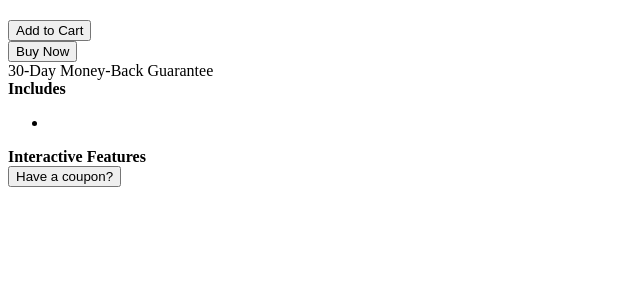
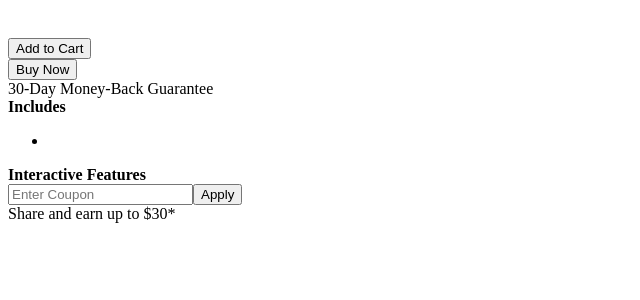
Before and after one commit to U-Courses/header-sidebar-service, a React app: page / in a window 1280 px wide. Both pictures are taken after a click on the button "Have a coupon?". Shown: the top 300 px of the page, without its empty margins (0-640 px from the left). Built offline with nearby package versions, Linux system fonts and the light colour scheme; no server answers; the HTML template or start-up script is replaced by a standard one.

Commit message:
Add react subcomponents for sidebar, implement click handler for coupon button

```diff
--- /dev/null
+++ b/client/src/components/CouponDefault.jsx
@@ -0,0 +1,9 @@
+import React from 'react';
+
+const CouponDefault = props => (
+  <div className="default-coupon-area">
+    <button onClick={() => props.couponClickHandler() }>Have a coupon?</button>
+  </div>
+);
+
+export default CouponDefault;
--- /dev/null
+++ b/client/src/components/CouponForm.jsx
@@ -0,0 +1,16 @@
+import React from 'react';
+
+const CouponForm = props => (
+  <div className="coupon-area">
+    <form className="coupon-form">
+      <span className="form-group">
+        <input type="text" placeholder="Enter Coupon" className="form-input" />
+        <span>
+          <button type="submit"className="coupon-btn red-btn">Apply</button>
+        </span>
+      </span>
+    </form>
+  </div>
+);
+
+export default CouponForm;
--- /dev/null
+++ b/client/src/components/Features.jsx
@@ -0,0 +1,17 @@
+import React from 'react';
+
+const Features = props => (
+  <section className="features">
+    <div>
+      <strong>Includes</strong>
+    </div>
+    <div>
+      <ul>
+        <li><span className="feature-icon"></span><span className="feature-text"></span></li>
+        {/* Turn into component x5 */}
+      </ul>
+    </div>
+  </section>
+);
+
+export default Features;
--- a/client/src/components/Header.jsx
+++ b/client/src/components/Header.jsx
@@ -1,6 +1,6 @@
 import React from 'react';
 
-const Header = (props) => (
+const Header = props => (
   <div className="left-col">
     <div className="header-container">
       <section className="titles header-row">
--- /dev/null
+++ b/client/src/components/Interactives.jsx
@@ -0,0 +1,14 @@
+import React from 'react';
+
+const Interactives = props => (
+  <section className="interactives-box">
+    <div className="interactives">
+      <div>
+        <strong>Interactive Features</strong>
+      </div>
+      <div className="total-resources" />
+    </div>
+  </section>
+);
+
+export default Interactives;
--- /dev/null
+++ b/client/src/components/PurchaseBox.jsx
@@ -0,0 +1,19 @@
+import React from 'react';
+
+const PurchaseBox = props => (
+  <section className="purchase-box">
+    <div className="sale-price"></div>
+    <div className="list-price"></div>
+    <div className="percent-off"></div>
+    <div className="sale-time-left"></div>
+    <div className="btn-box">
+      <button id="cart-add-btn">Add to Cart</button>
+    </div>
+    <div className="btn-box">
+      <button id="buy-now-btn red-btn">Buy Now</button>
+    </div>
+    <div>30-Day Money-Back Guarantee</div>
+  </section>
+);
+
+export default PurchaseBox;
--- /dev/null
+++ b/client/src/components/ShareBox.jsx
@@ -0,0 +1,15 @@
+import React from 'react';
+
+const ShareBox = props => (
+  <section className="share-box">
+    <div className="delineation"></div>
+    <div className="share">
+      <span>Share and earn up to $30</span><span className="share-blue">*</span>
+    </div>
+    <div className="invite">
+      <span className="share-blue invite-icon"></span><span className="share-blue invite-text"></span>
+    </div>
+  </section>
+);
+
+export default ShareBox;
--- a/client/src/components/Sidebar.jsx
+++ b/client/src/components/Sidebar.jsx
@@ -1,59 +1,47 @@
 import React from 'react';
+import Trailer from './Trailer.jsx';
+import PurchaseBox from './PurchaseBox.jsx';
+import Features from './Features.jsx';
+import Interactives from './Interactives.jsx';
+import CouponDefault from './CouponDefault.jsx';
+import CouponForm from './CouponForm.jsx';
+import ShareBox from './ShareBox.jsx';
 
-const Sidebar = (props) => (
-  <div className="right-col">
-    <div className="side-bar-container">
-      <section className="trailer-box">
-       <div className="trailer">
-         <a></a>
-       </div>
-      </section>
-      <section className="purchase-box">
-        <div className="sale-price"></div>
-        <div className="list-price"></div>
-        <div className="percent-off"></div>
-        <div className="sale-time-left"></div>
-        <div className="btn-box">
-          <button id="cart-add-btn">Add to Cart</button>
+class Sidebar extends React.Component {
+  constructor(props) {
+    super(props);
+    this.state = {
+      hasCoupon: false,
+    };
+    this.couponClickHandler = this.couponClickHandler.bind(this);
+  }
+
+  couponClickHandler() {
+    this.setState({ hasCoupon: true });
+  }
+
+  render() {
+    let coupon;
+    if (!this.state.hasCoupon) {
+      coupon = <CouponDefault couponClickHandler={ this.couponClickHandler }/>;
+    } else {
+      coupon = <CouponForm />;
+    }
+    return (
+      <div className="right-col">
+        <div className="side-bar-container">
+          <Trailer />
+          <PurchaseBox />
+          <Features />
+          <Interactives />
+          <section className="coupon-box">
+            { coupon }
+          </section>
+          <ShareBox />
         </div>
-        <div className="btn-box">
-          <button id="buy-now-btn">Buy Now</button>
-        </div>
-        <div>30-Day Money-Back Guarantee</div>
-      </section>
-      <section className ="features">
-        <div>
-          <strong>Includes</strong>
-        </div>
-        <div>
-          <ul>
-            <li><span className="feature-icon"></span><span className="feature-text"></span></li>
-            {/* Turn into component x5 */}
-          </ul>
-        </div>
-      </section>
-      <section className="interactives-box">
-        <div className="interactives">
-          <div>
-            <strong>Interactive Features</strong>
-          </div>
-          <div className="total-resources"></div>
-        </div>
-      </section>
-      <section className="coupon-box">
-        <div className="coupon-area">
-          <button>Have a coupon?</button>
-        </div>
-      </section>
-      <section className="share-box">
-        <div className="delineation"></div>
-        <div className="share"></div>
-        <div className="invite">
-          <span className="invite-icon"></span><span className="invite-text"></span>
-        </div>
-      </section>
-    </div>
-  </div>
-);
+      </div>
+    );
+  }
+};
 
 export default Sidebar;
--- /dev/null
+++ b/client/src/components/Trailer.jsx
@@ -0,0 +1,11 @@
+import React from 'react';
+
+const Trailer = props => (
+  <section className="trailer-box">
+    <div className="trailer">
+      <img alt="" />
+    </div>
+  </section>
+);
+
+export default Trailer;
--- a/client/src/index.jsx
+++ b/client/src/index.jsx
@@ -29,7 +29,7 @@ class App extends React.Component {
         <div className="row"></div>
         <div className="row">
           <Header />
-          <Sidebar />
+          <Sidebar data={ this.state.courseData }/>
         </div>
       </div>
     )
```
Also changed, not shown: 1 other file (tests, documents, lock files or other folders).
